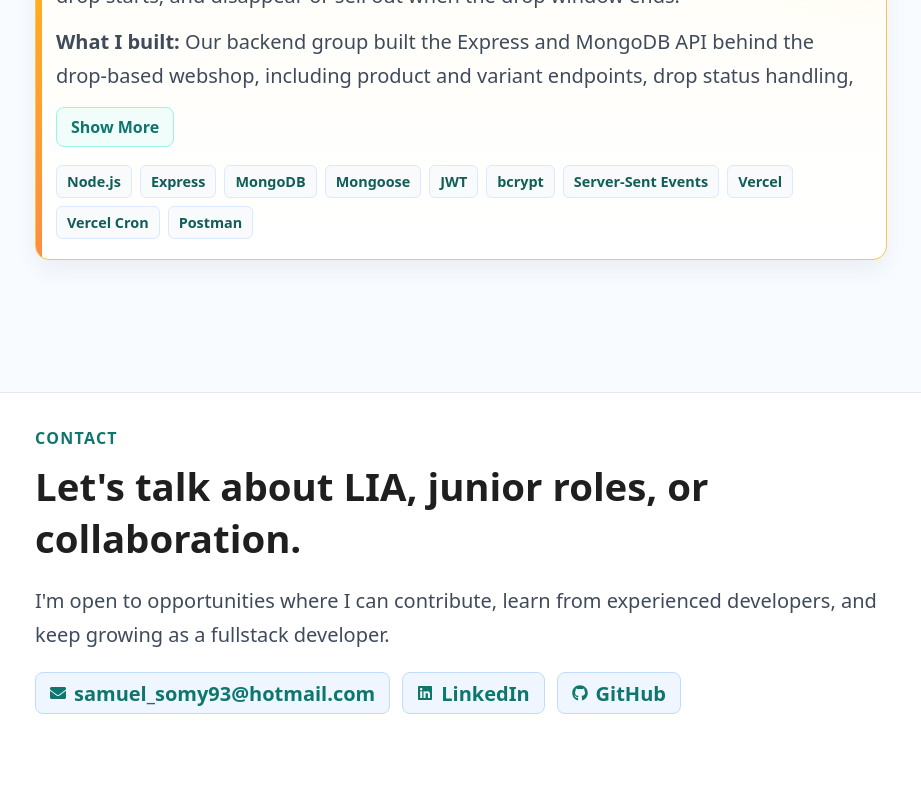
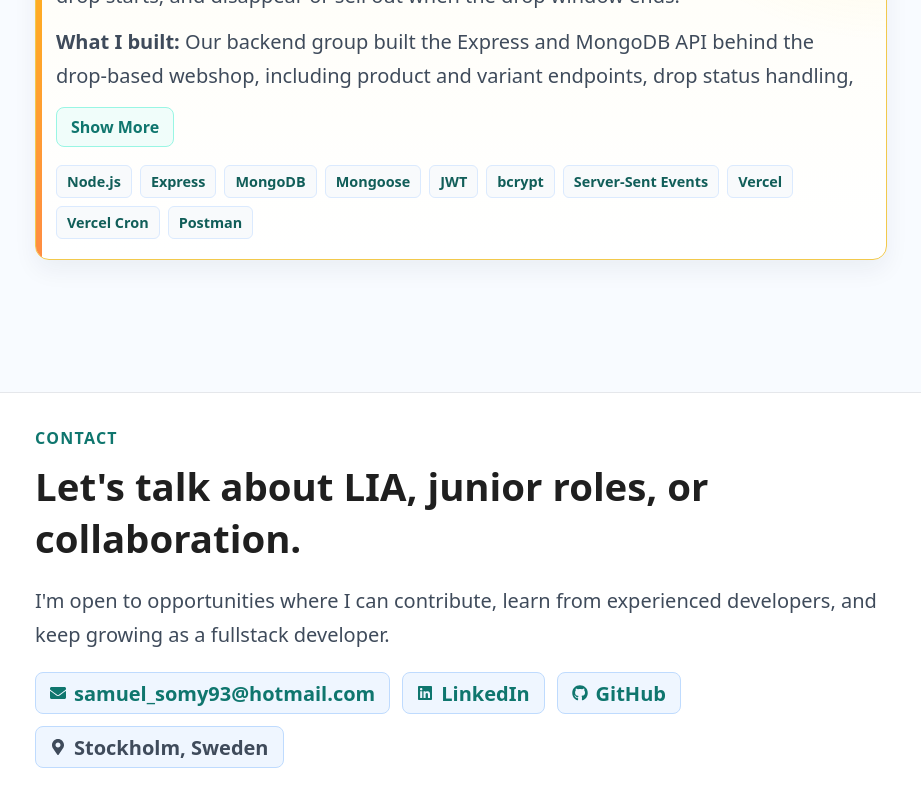
Before and after one commit to Samuel6693/portfolio, a React (Vite) app: page / in a window 1280 px wide. Shown: the part 4556-5356 px from the top of the page, without its empty margins (329-1250 px from the left). Before the commit the page ends 5302 px from the top, so only its background shows below. Built offline with nearby package versions, Linux system fonts and the light colour scheme.

Commit message:
style: enhance contact section with location information and improve layout

```diff
--- a/src/App.css
+++ b/src/App.css
@@ -296,7 +296,8 @@
   margin: 0;
 }
 
-.contact-list a {
+.contact-list a,
+.contact-info {
   display: inline-flex;
   align-items: center;
   gap: 8px;
@@ -308,10 +309,15 @@
   font-weight: 700;
 }
 
-.contact-list svg {
+.contact-list svg,
+.contact-info svg {
   width: 1rem;
   height: 1rem;
   flex: 0 0 auto;
+}
+
+.contact-info {
+  color: #3f4b5b;
 }
 
 .contact-list a:hover {
--- a/src/components/Contact.jsx
+++ b/src/components/Contact.jsx
@@ -1,4 +1,4 @@
-import { FaEnvelope, FaGithub, FaLinkedin } from 'react-icons/fa';
+import { FaEnvelope, FaGithub, FaLinkedin, FaMapMarkerAlt } from 'react-icons/fa';
 
 const contactLinks = [
   {
@@ -21,6 +21,11 @@
     external: true,
     Icon: FaGithub,
   },
+  {
+    label: 'Location',
+    text: 'Stockholm, Sweden',
+    Icon: FaMapMarkerAlt,
+  },
 ];
 
 const Contact = () => {
@@ -37,6 +42,7 @@
       <ul className="contact-list">
         {contactLinks.map(({ label, href, text, external, Icon }) => (
           <li key={label}>
+            {href ? (
               <a
                 href={href}
                 {...(external
@@ -49,6 +55,12 @@
                 <Icon aria-hidden="true" />
                 <span>{text}</span>
               </a>
+            ) : (
+              <span className="contact-info">
+                <Icon aria-hidden="true" />
+                <span>{text}</span>
+              </span>
+            )}
           </li>
         ))}
       </ul>
```
Lines whose indentation alone changed are shown as unchanged.
